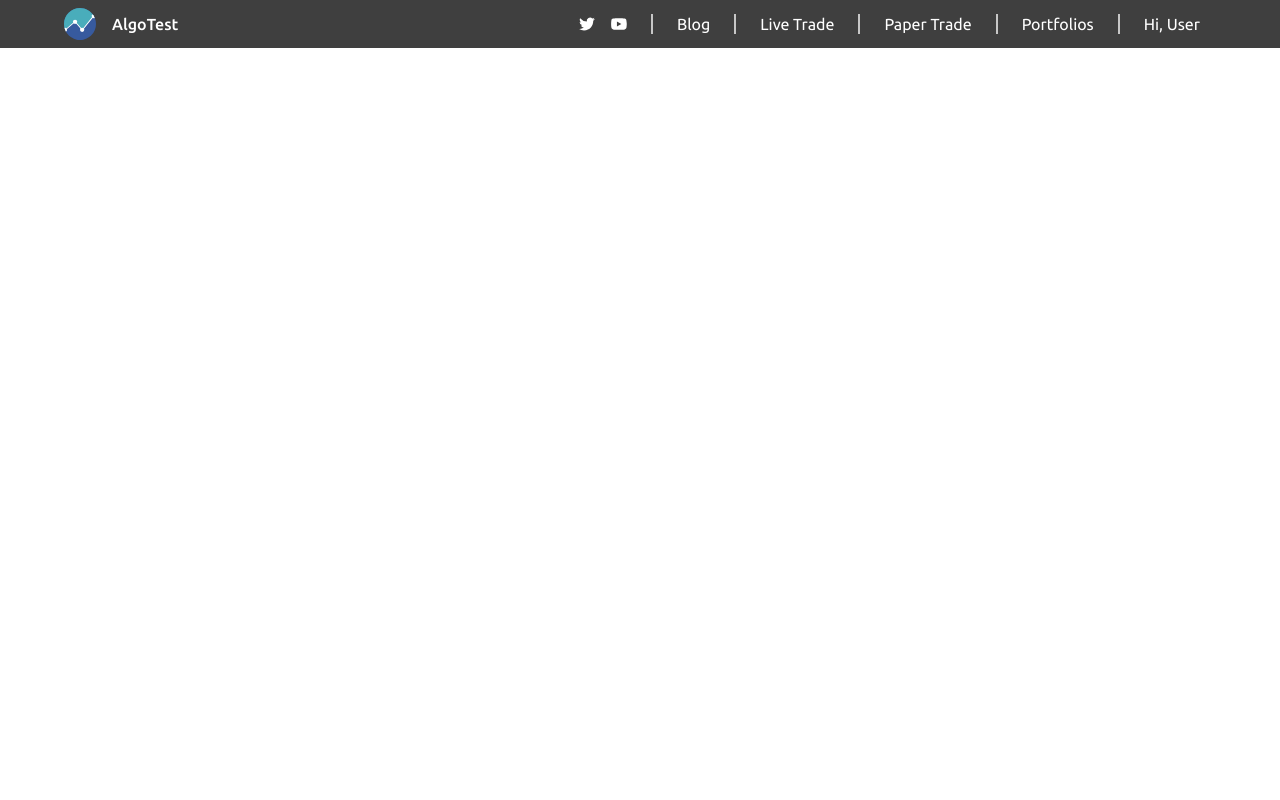
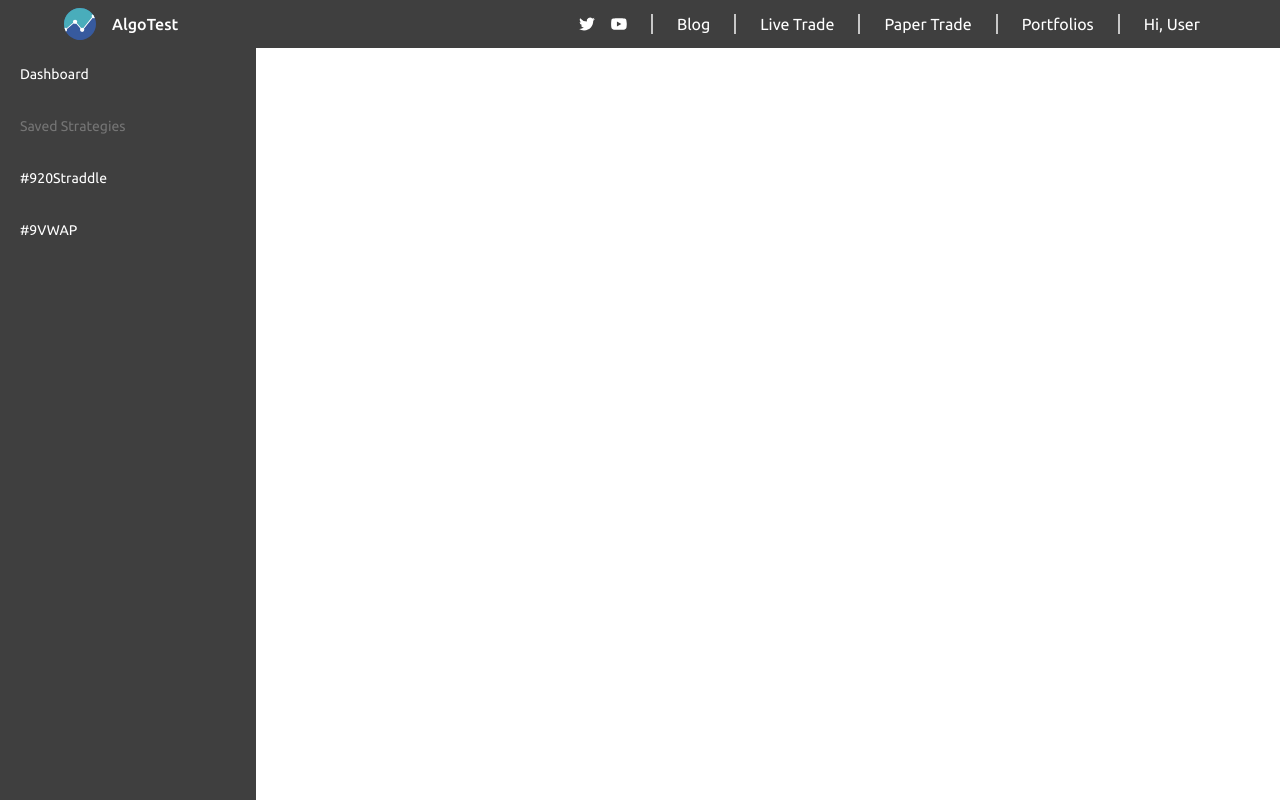
Before and after one commit to KishanMandora/algotest-task, a React (Vite) app: page / in a window 1280 px wide. Built offline with nearby package versions, Linux system fonts and the light colour scheme.

Commit message:
feat: add sidebar

```diff
--- a/src/App.jsx
+++ b/src/App.jsx
@@ -1,10 +1,14 @@
 import "./App.css";
-import { Navbar } from "./Components";
+import { Navbar, Sidebar } from "./Components";
 
 function App() {
   return (
-    <div className="font-ubuntu">
+    <div className="h-screen font-ubuntu">
       <Navbar />
+      <section className="grid min-h-screen w-full grid-cols-4 semi-lg:grid-cols-5">
+        <Sidebar />
+        <div className="col-span-4 mt-16 p-4"></div>
+      </section>
     </div>
   );
 }
--- a/src/Components/Navbar/Navbar.jsx
+++ b/src/Components/Navbar/Navbar.jsx
@@ -2,7 +2,7 @@ import { IconSvg, TwitterSvg, YoutubeSvg } from "..";
 
 function Navbar() {
   return (
-    <header className="w-screen bg-black-color py-2 text-white-color">
+    <header className="fixed top-0 flex h-12 w-full items-center bg-black-color py-2 text-white-color">
       <nav className="m-auto flex w-9/10 items-center justify-between">
         <div>
           <a href="https://algotest.in/" className="flex items-center gap-4">
--- /dev/null
+++ b/src/Components/Sidebar/Sidebar.jsx
@@ -0,0 +1,18 @@
+function Sidebar() {
+  return (
+    <div className="hidden bg-black-color semi-lg:block">
+      <div className="sticky top-12 h-96 text-sm text-white-color">
+        <div className="py-4 px-5">
+          <a href="https://algotest.in/dashboard">Dashboard</a>
+        </div>
+        <div className="py-4 px-5 text-gray-color">
+          <h6> Saved Strategies </h6>
+        </div>
+        <div className="py-4 px-5">#920Straddle</div>
+        <div className="py-4 px-5">#9VWAP</div>
+      </div>
+    </div>
+  );
+}
+
+export { Sidebar };
--- a/src/Components/index.js
+++ b/src/Components/index.js
@@ -1,4 +1,5 @@
 export { Navbar } from "./Navbar/Navbar";
+export { Sidebar } from "./Sidebar/Sidebar";
 export { IconSvg } from "./SVGs/IconSvg";
 export { TwitterSvg } from "./SVGs/TwitterSvg";
 export { YoutubeSvg } from "./SVGs/YoutubeSvg";
--- a/tailwind.config.cjs
+++ b/tailwind.config.cjs
@@ -7,6 +7,7 @@ module.exports = {
         "primary-color": "#375a9e",
         "white-color": "#fff",
         "black-color": "#3f3f3f",
+        "gray-color": "#757575",
         "gray-1": "#ced4da",
         "gray-2": "#e6f2fd",
         "gray-5": "#efefef",
@@ -27,6 +28,10 @@ module.exports = {
         "2px": "2px",
         "9/10": "90%",
       },
+      height: {
+        "1/10": "10%",
+        "9/10": "90%",
+      },
       screens: {
         "semi-lg": "900px",
       },
```
